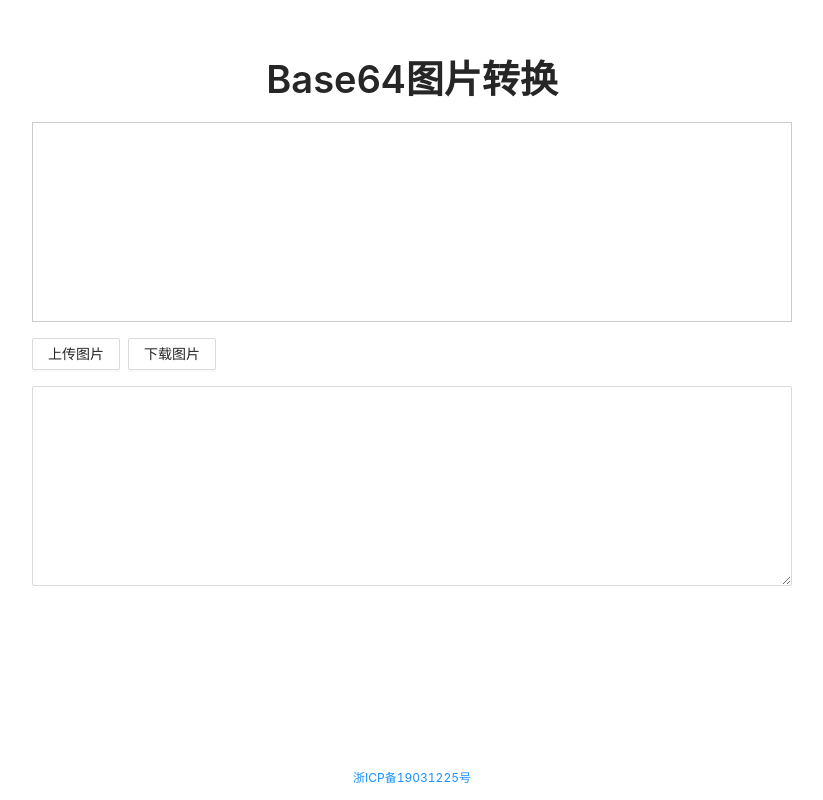
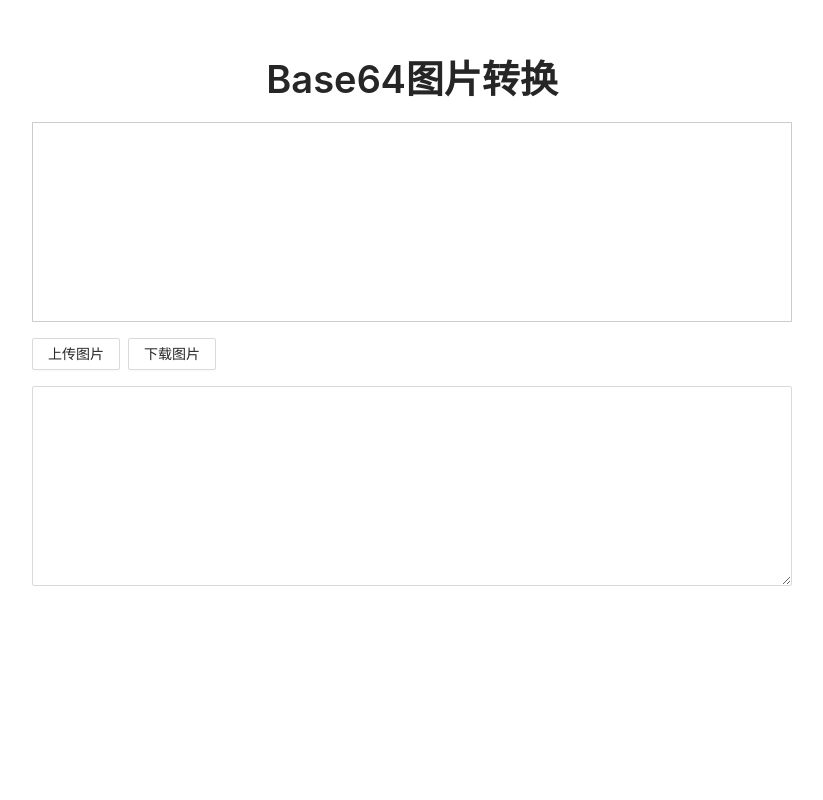
Before and after one commit to littledian/encryption, a React (Create React App) app: page /base64_img in a window 1280 px wide. Shown: the whole page, without its empty margins (228-1051 px from the left). Built offline with nearby package versions, Linux system fonts and the light colour scheme.

Commit message:
feat: 🎸 remove reference info

```diff
--- a/src/App.module.scss
+++ b/src/App.module.scss
@@ -10,7 +10,3 @@
   flex: 1;
   position: relative;
 }
-
-.footer {
-  flex-shrink: 0;
-}
--- a/src/App.tsx
+++ b/src/App.tsx
@@ -1,7 +1,5 @@
 import React from 'react';
 import { BrowserRouter } from 'react-router-dom';
-
-import Footer from '@/components/Footer';
 
 import Router from './Router';
 import styles from './App.module.scss';
@@ -13,9 +11,6 @@ function App() {
         <main className={styles.main}>
           <Router />
         </main>
-        <footer className={styles.footer}>
-          <Footer />
-        </footer>
       </div>
     </BrowserRouter>
   );
--- a/src/components/Footer.module.scss
+++ /dev/null
@@ -1,10 +0,0 @@
-.foot {
-  display: flex;
-  align-items: center;
-  justify-content: center;
-  margin-bottom: 12px;
-}
-
-.link {
-  font-size: 12px;
-}
--- a/src/components/Footer.tsx
+++ /dev/null
@@ -1,17 +0,0 @@
-import { Typography } from 'antd';
-
-import styles from './Footer.module.scss';
-
-export default function Footer() {
-  return (
-    <div className={styles.foot}>
-      <Typography.Link
-        className={styles.link}
-        href="http://www.beian.miit.gov.cn/"
-        target="_blank"
-      >
-        浙ICP备19031225号
-      </Typography.Link>
-    </div>
-  );
-}
```
